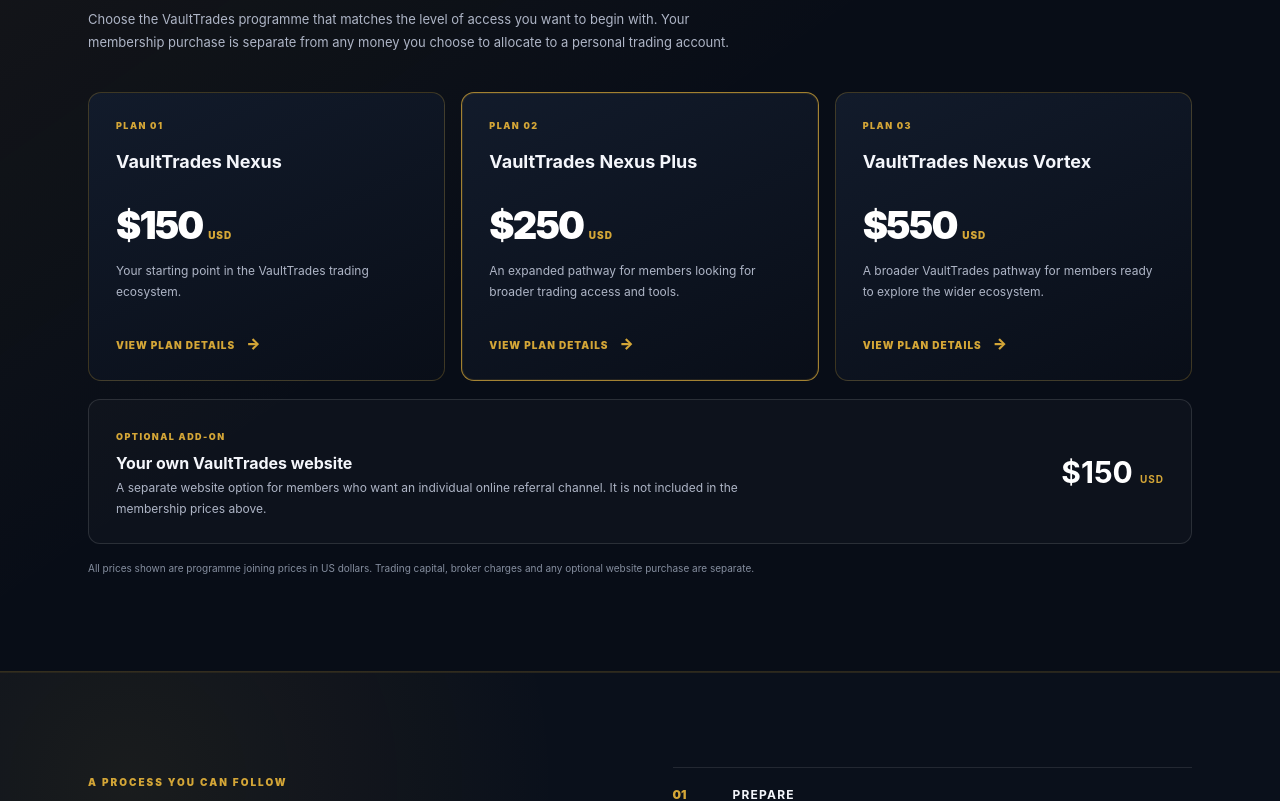
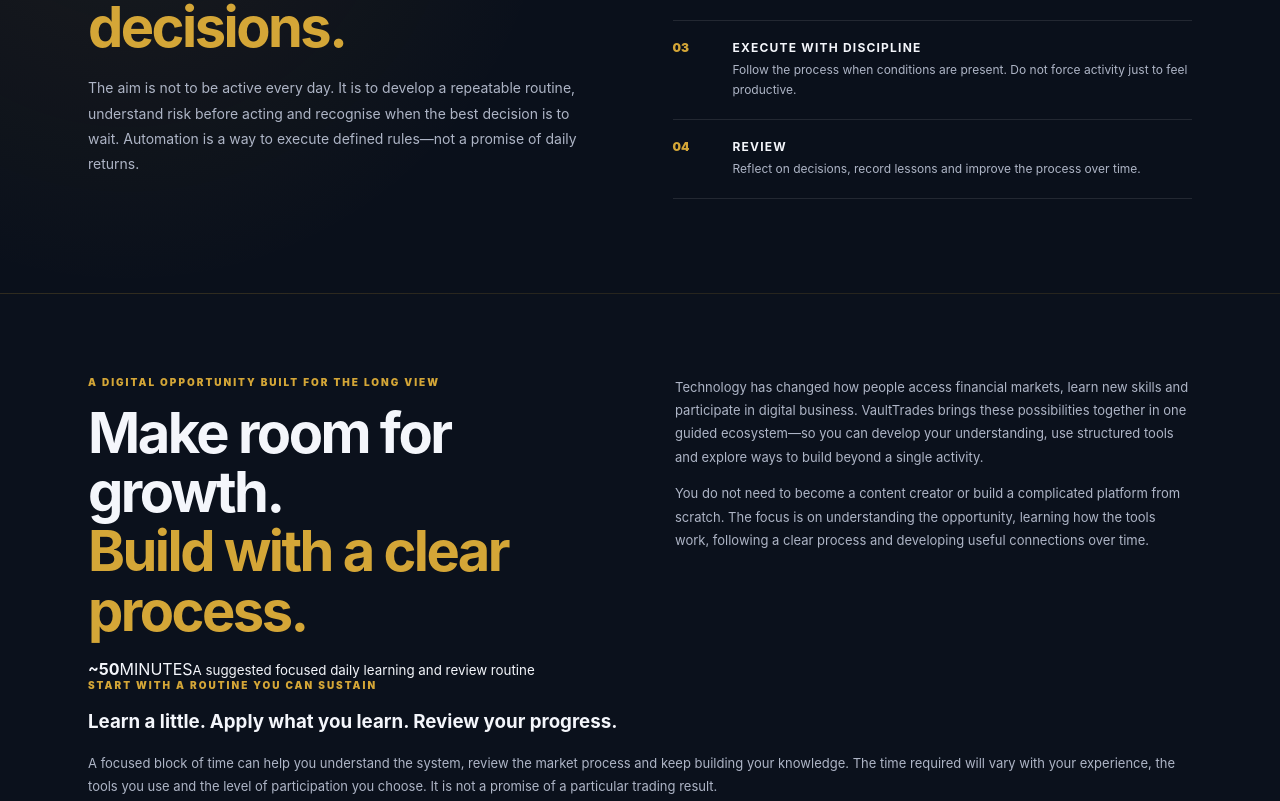
Before and after one commit to iyandatalks/vaulttrades, a Next.js app: page /opportunity in a window 1280 px wide. Shown: the part 1842-2643 px from the top of the page. Built offline with nearby package versions, Linux system fonts and the light colour scheme.

Commit message:
Refocus opportunity page on the story and remove plan pricing

```diff
--- a/app/opportunity/page.tsx
+++ b/app/opportunity/page.tsx
@@ -67,7 +67,7 @@ export default function OpportunityPage() {
           <p className="vto-hero-lead">Explore a structured trading journey alongside a digital opportunity designed to help you develop skills, build connections and grow over time.</p>
           <div className="vto-hero-actions">
             <a className="vto-button vto-button-gold" href="#the-opportunity">EXPLORE THE OPPORTUNITY</a>
-            <Link className="vto-button vto-button-outline" href="/plans">EXPLORE MEMBERSHIP OPTIONS</Link>
+            <Link className="vto-button vto-button-outline" href="/plans">SEE HOW TO JOIN</Link>
           </div>
           <div className="vto-hero-foot">FOCUS. DISCIPLINE. CONSISTENCY.</div>
         </div>
@@ -90,44 +90,6 @@ export default function OpportunityPage() {
       </section>
 
 
-      <section className="vto-membership" id="membership-investment">
-        <div className="vto-container">
-          <div className="vto-section-heading">
-            <div className="vto-kicker">CHOOSE YOUR STARTING POINT</div>
-            <h2>One ecosystem.<br /><span>Three ways to join.</span></h2>
-            <p>Choose the VaultTrades programme that matches the level of access you want to begin with. Your membership purchase is separate from any money you choose to allocate to a personal trading account.</p>
-          </div>
-          <div className="vto-membership-grid">
-            <article className="vto-membership-card">
-              <span className="vto-plan-label">PLAN 01</span>
-              <h3>VaultTrades Nexus</h3>
-              <div className="vto-price">$150 <small>USD</small></div>
-              <p>Your starting point in the VaultTrades trading ecosystem.</p>
-              <Link href="/plans" className="vto-plan-link">VIEW PLAN DETAILS <span>→</span></Link>
-            </article>
-            <article className="vto-membership-card vto-membership-featured">
-              <span className="vto-plan-label">PLAN 02</span>
-              <h3>VaultTrades Nexus Plus</h3>
-              <div className="vto-price">$250 <small>USD</small></div>
-              <p>An expanded pathway for members looking for broader trading access and tools.</p>
-              <Link href="/plans" className="vto-plan-link">VIEW PLAN DETAILS <span>→</span></Link>
-            </article>
-            <article className="vto-membership-card">
-              <span className="vto-plan-label">PLAN 03</span>
-              <h3>VaultTrades Nexus Vortex</h3>
-              <div className="vto-price">$550 <small>USD</small></div>
-              <p>A broader VaultTrades pathway for members ready to explore the wider ecosystem.</p>
-              <Link href="/plans" className="vto-plan-link">VIEW PLAN DETAILS <span>→</span></Link>
-            </article>
-          </div>
-          <div className="vto-website-option">
-            <div><span className="vto-plan-label">OPTIONAL ADD-ON</span><h3>Your own VaultTrades website</h3><p>A separate website option for members who want an individual online referral channel. It is not included in the membership prices above.</p></div>
-            <strong>$150 <small>USD</small></strong>
-          </div>
-          <p className="vto-price-note">All prices shown are programme joining prices in US dollars. Trading capital, broker charges and any optional website purchase are separate.</p>
-        </div>
-      </section>
-
       <section className="vto-dark-band">
         <div className="vto-container vto-split">
           <div>
@@ -143,28 +105,30 @@ export default function OpportunityPage() {
         </div>
       </section>
 
-      <section className="vto-capital">
+      <section className="vto-capital vto-growth-story">
         <div className="vto-container">
           <div className="vto-capital-grid">
-            <div><div className="vto-kicker">A TRADING APPROACH THAT CAN FIT REAL LIFE</div><h2>Different rhythms.<br /><span>One disciplined process.</span></h2></div>
             <div>
-              <p>Not everyone approaches the market in the same way. Some trading approaches may hold a position for several hours—often around three to five hours. Others may hold positions for roughly two days, while a longer-term approach may keep a position open for about a week.</p>
-              <p>These are broad illustrations, not fixed holding periods or promises. Actual trade duration depends on the market, the setup and the strategy rules. Automated execution can follow defined conditions, but it does not remove the need for setup, oversight and regular review.</p>
+              <div className="vto-kicker">A DIGITAL OPPORTUNITY BUILT FOR THE LONG VIEW</div>
+              <h2>Make room for growth.<br /><span>Build with a clear process.</span></h2>
+            </div>
+            <div>
+              <p>Technology has changed how people access financial markets, learn new skills and participate in digital business. VaultTrades brings these possibilities together in one guided ecosystem—so you can develop your understanding, use structured tools and explore ways to build beyond a single activity.</p>
+              <p>You do not need to become a content creator or build a complicated platform from scratch. The focus is on understanding the opportunity, learning how the tools work, following a clear process and developing useful connections over time.</p>
             </div>
           </div>
-          <div className="vto-holding-grid">
-            <article><span>SHORTER-TERM</span><strong>Several hours</strong><p>Illustratively around 3–5 hours, depending on the trade.</p></article>
-            <article><span> MULTI-DAY</span><strong>About two days</strong><p>A position may remain open across more than one session.</p></article>
-            <article><span>LONGER-TERM</span><strong>About a week</strong><p>A longer holding period where the setup and market conditions allow.</p></article>
+          <div className="vto-growth-routine">
+            <div className="vto-growth-time"><strong>~50</strong><span>MINUTES</span><small>A suggested focused daily learning and review routine</small></div>
+            <div>
+              <div className="vto-kicker">START WITH A ROUTINE YOU CAN SUSTAIN</div>
+              <h3>Learn a little. Apply what you learn. Review your progress.</h3>
+              <p>A focused block of time can help you understand the system, review the market process and keep building your knowledge. The time required will vary with your experience, the tools you use and the level of participation you choose. It is not a promise of a particular trading result.</p>
+            </div>
           </div>
           <div className="vto-build-horizon">
-            <div className="vto-kicker">BUILD OVER A REALISTIC HORIZON</div>
-            <h3>Think in months. Learn, implement, review and improve.</h3>
-            <p>The first three to six months can be treated as a development and evaluation period: understand the system, configure it correctly, build a routine, observe performance and review decisions. It is a period for learning and assessment—not a promised timeframe for reaching a particular return.</p>
-          </div>
-          <div className="vto-capital-separation">
-            <b>Keep the numbers separate</b>
-            <p>Your VaultTrades joining fee pays for programme access. Trading capital is money you separately choose to place in your trading account. Any trading outcome depends on the capital used, actual execution and market performance. Membership fees are not trading capital, and a historical win rate is not a percentage return on investment.</p>
+            <div className="vto-kicker">THINK BEYOND THE FIRST DAY</div>
+            <h3>Give yourself three to six months to build, implement and evaluate.</h3>
+            <p>Use the first stage to learn and get set up, the next to establish a consistent routine, and the following months to review your progress and decide how you want to develop. This is a suggested development horizon—not a guaranteed payback period or a promise of income.</p>
           </div>
         </div>
       </section>
@@ -235,7 +199,7 @@ export default function OpportunityPage() {
         <div className="vto-container">
           <div className="vto-kicker">YOUR NEXT STEP</div>
           <h2>Ready to explore<br /><span>your options?</span></h2>
-          <p>Take a closer look at the membership options and decide whether the trading and digital pathways fit your goals. Take your time and review the terms before choosing.</p>
+          <p>Discover how the VaultTrades opportunity works, what you can build over time and the next step to explore when you are ready.</p>
           <div className="vto-final-actions"><Link className="vto-button vto-button-gold" href="/plans">EXPLORE MEMBERSHIP OPTIONS</Link></div>
           <small>Trading involves risk and losses are possible. Past performance does not guarantee future results. Trading returns and business commissions are not guaranteed and depend on market outcomes, qualifying activity and the applicable terms.</small>
         </div>
```
